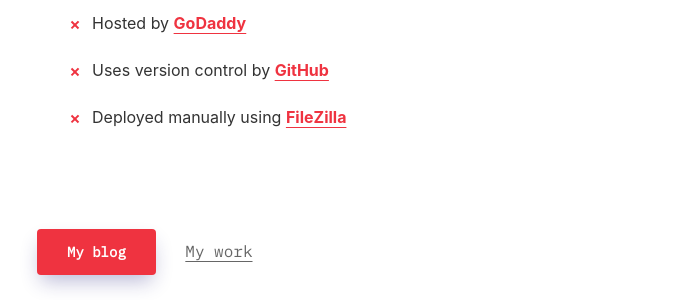
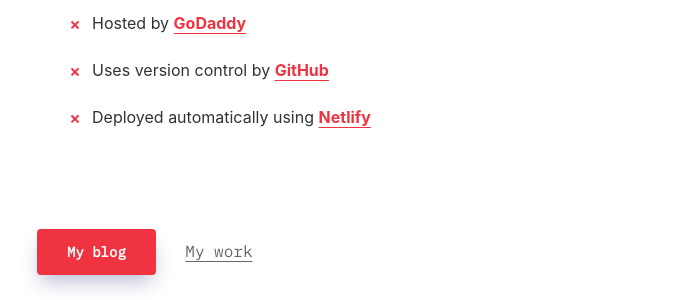
Before and after one commit to aryxmega/awwwry, a Jekyll site: the page built from _pages/questions-answered.md, in a window 1280 px wide. Shown: the part 625-925 px from the top of the page, without its empty margins (288-984 px from the left). Built offline with Jekyll 4.4.1, drawn with Linux system fonts in a browser that asks for light colours.

Commit message:
Updated deployment vendor.

```diff
--- a/_pages/questions-answered.md
+++ b/_pages/questions-answered.md
@@ -15,7 +15,7 @@
 - Powered by [Jekyll][url-jekyll], an open-source software that generates static websites
 - Hosted by [GoDaddy][url-godaddy]
 - Uses version control by [GitHub][url-github]
-- Deployed manually using [FileZilla][url-filezilla]
+- Deployed automatically using [Netlify][url-netlify]
 
 ***
 
@@ -23,4 +23,4 @@
 [url-jekyll]: https://jekyllrb.com/
 [url-godaddy]: https://www.godaddy.com/
 [url-github]: https://github.com/
-[url-filezilla]: https://filezilla-project.org/
+[url-netlify]: https://www.netlify.com/
```
Also changed, not shown: 1 other file.
